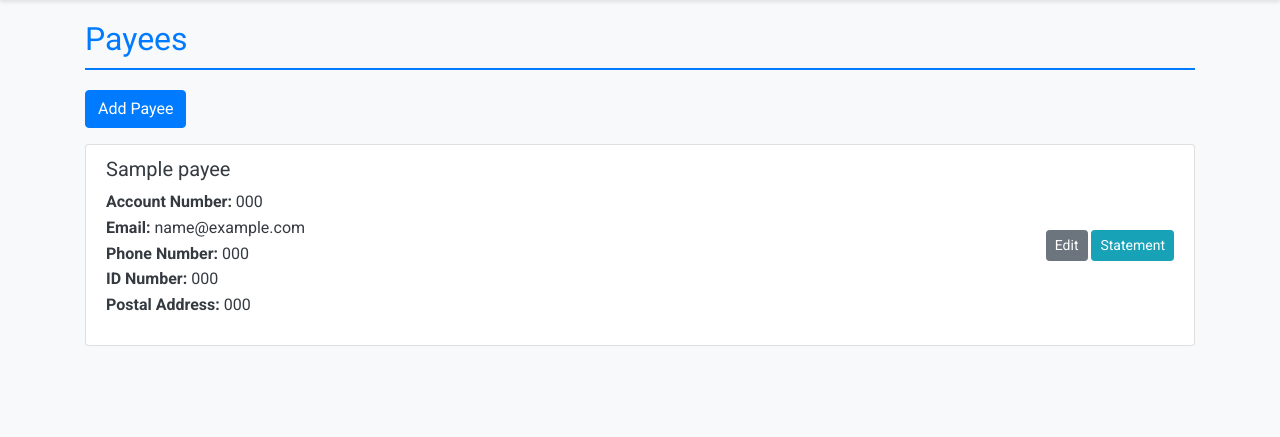
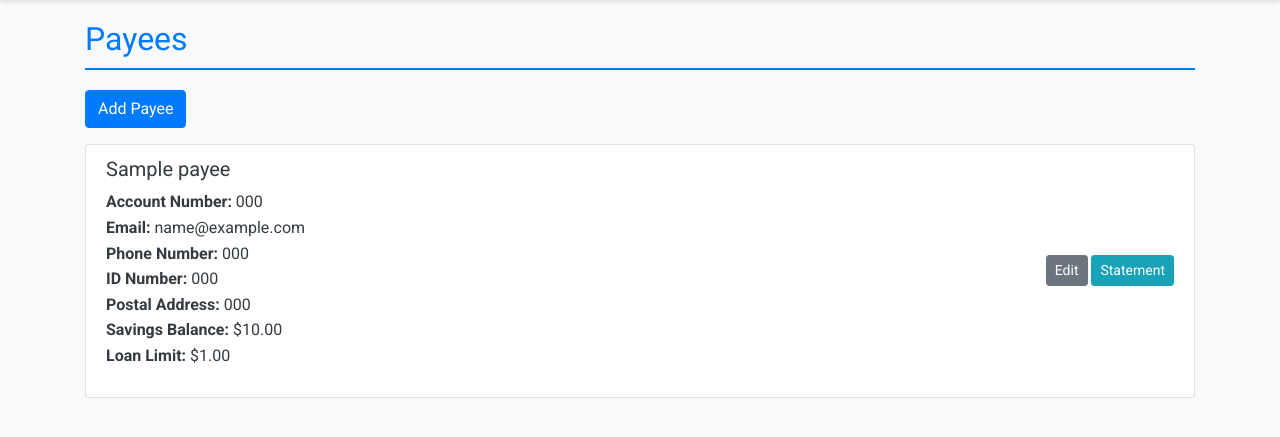
Before and after one commit to Papi1997/MY-FINAL-PROJECT, a Django app: page /payees/ in a window 1280 px wide. Shown: the part 58-495 px from the top of the page. Run offline with Django 5.2, Linux system fonts and the light colour scheme; a user stored in the database is signed in; tables that the repository leaves empty hold one stand-in row (values such as "Sample post"); some libraries are stand-ins or nearby versions.

Commit message:
feat: Add savings and loan limit to Payee
This commit introduces the following features:
- The `Payee` model now includes `savings_balance` and `loan_limit` fields.
- The `PayeeForm` has been updated to include the new fields.
- The templates have been updated to display the new information.
- Tests have been added to ensure the new fields are handled correctly.

```diff
--- a/payments/forms.py
+++ b/payments/forms.py
@@ -12,4 +12,4 @@ class PaymentForm(forms.ModelForm):
 class PayeeForm(forms.ModelForm):
     class Meta:
         model = Payee
-        fields = ['name', 'account_number', 'email', 'phone_number', 'id_number', 'postal_address']
+        fields = ['name', 'account_number', 'email', 'phone_number', 'id_number', 'postal_address', 'savings_balance', 'loan_limit']
--- a/payments/models.py
+++ b/payments/models.py
@@ -7,6 +7,8 @@ class Payee(models.Model):
     phone_number = models.CharField(max_length=20, blank=True, null=True)
     id_number = models.CharField(max_length=20, blank=True, null=True)
     postal_address = models.TextField(blank=True, null=True)
+    savings_balance = models.DecimalField(max_digits=10, decimal_places=2, default=0)
+    loan_limit = models.DecimalField(max_digits=10, decimal_places=2, default=0)
 
     def __str__(self):
         return self.name
--- a/templates/payments/payee_list.html
+++ b/templates/payments/payee_list.html
@@ -13,7 +13,9 @@
                 <strong>Email:</strong> {{ payee.email|default:"N/A" }}<br>
                 <strong>Phone Number:</strong> {{ payee.phone_number|default:"N/A" }}<br>
                 <strong>ID Number:</strong> {{ payee.id_number|default:"N/A" }}<br>
-                <strong>Postal Address:</strong> {{ payee.postal_address|default:"N/A" }}
+                <strong>Postal Address:</strong> {{ payee.postal_address|default:"N/A" }}<br>
+                <strong>Savings Balance:</strong> ${{ payee.savings_balance|default:"0.00" }}<br>
+                <strong>Loan Limit:</strong> ${{ payee.loan_limit|default:"0.00" }}
             </p>
         </div>
         <span>
```
Also changed, not shown: payments/tests/test_views.py (+11 -2 lines), db.sqlite3, payments/migrations/0006_payee_loan_limit_payee_savings_balance.py (added).
